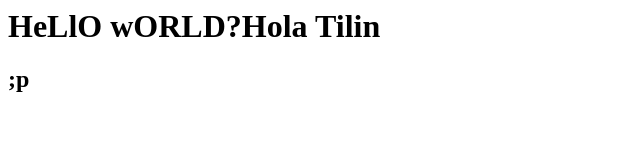
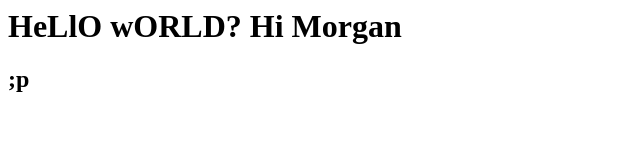
Before and after one commit to abedorr/abedorr.github.io, a plain HTML site: page index.html in a window 1280 px wide. Shown: the whole page, without its empty margins (0-640 px from the left). Drawn offline with Linux system fonts and the light colour scheme.

Commit message:
Update index.html

```diff
--- a/index.html
+++ b/index.html
@@ -5,7 +5,7 @@
 
 
   <body>
-    <h1>HeLlO wORLD?Hola Tilin </h1>
+    <h1>HeLlO wORLD? Hi Morgan </h1>
 
     <h2>
         ;p
```
